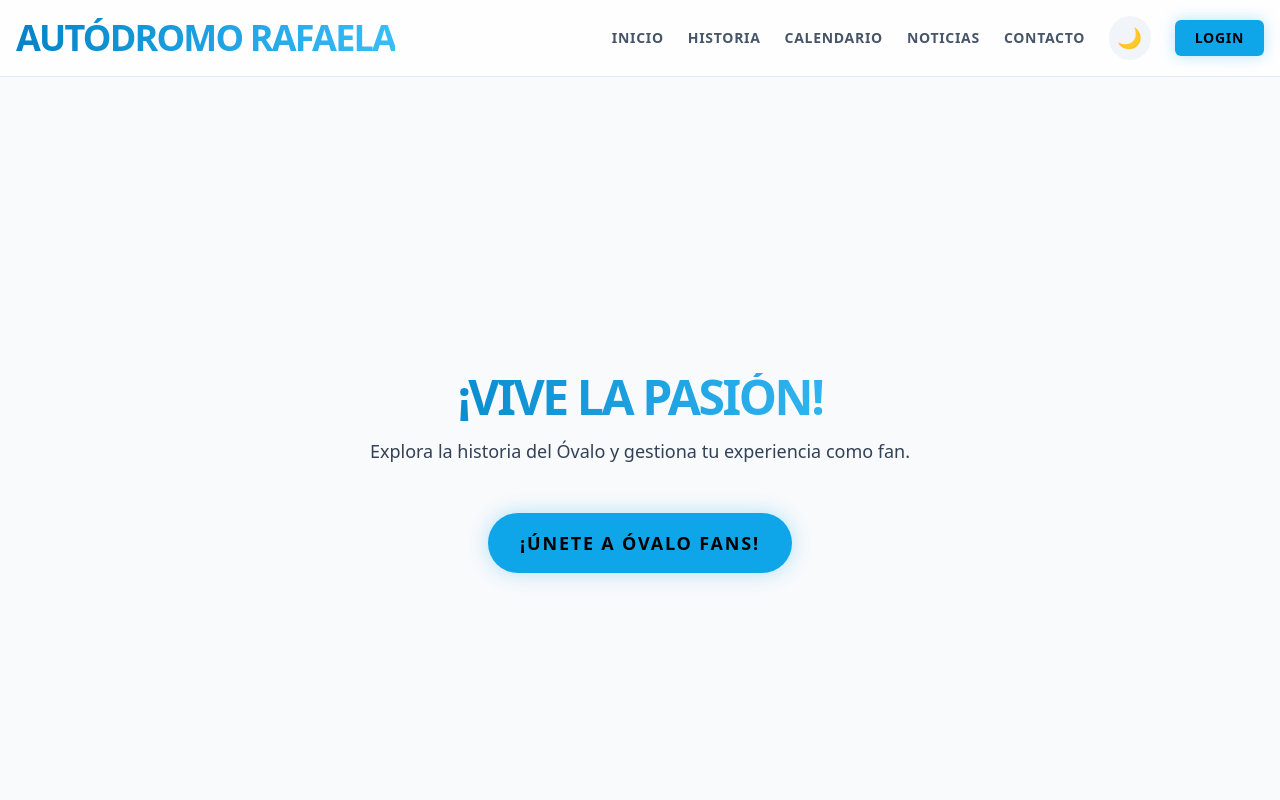
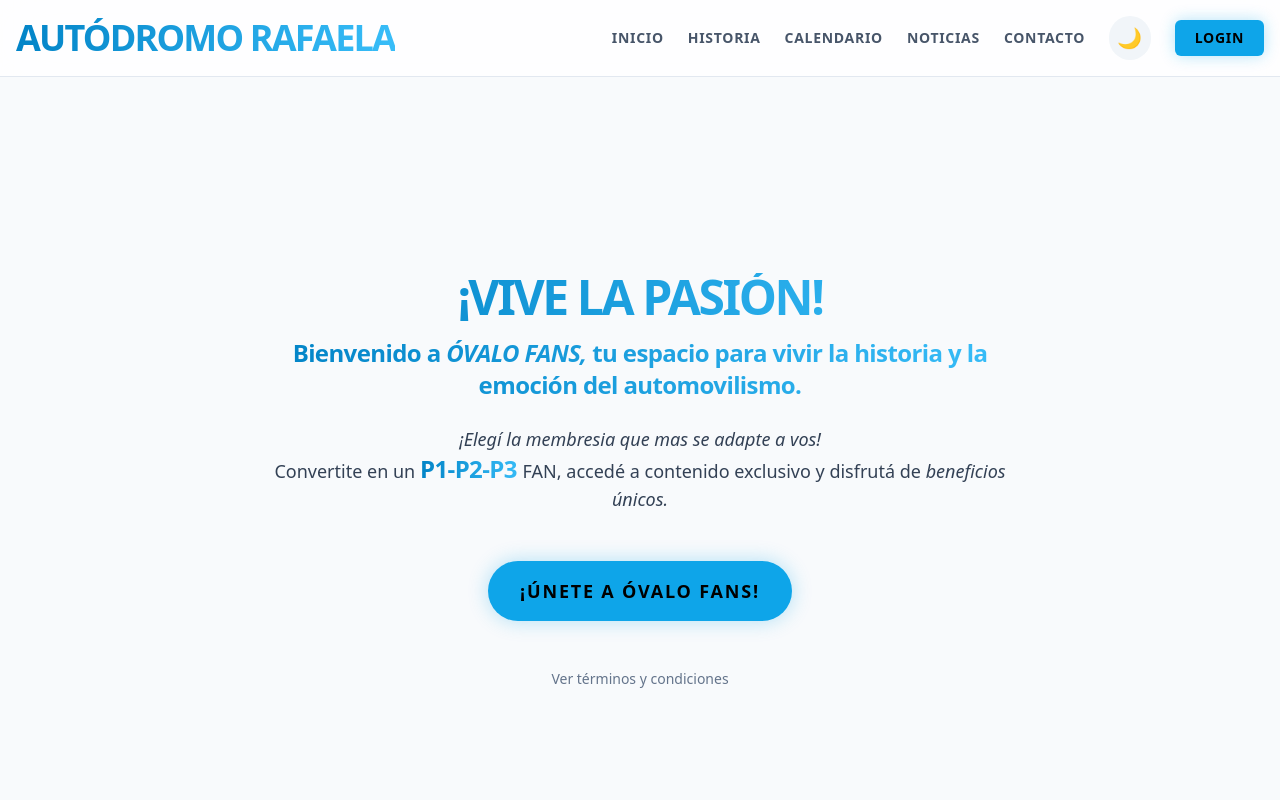
Before and after one commit to mardigitals/front-ovalo-fans, a React (Vite) app: page / in a window 1280 px wide. Shown: the top 800 px of the page. Built offline with nearby package versions, Linux system fonts and the light colour scheme.

Commit message:
adaptamos informacion en la pagina de inicio y boton de terms and conditions

```diff
--- a/src/pages/HomePage.tsx
+++ b/src/pages/HomePage.tsx
@@ -28,22 +28,32 @@ const HomePage = () => (
       <h2 className="title-fan mb-4">
         ¡VIVE LA PASIÓN!
       </h2>
+      <h3 className="subtitle-fan mb-6">
+        Bienvenido a <em>ÓVALO FANS,</em> tu espacio para vivir la historia y la emoción del automovilismo.
+      </h3>
 
+      <em className="text-fan">
+        ¡Elegí la membresia que mas se adapte a vos!
+      </em>
+      <p className="text-fan">
+        Convertite en un <span className="subtitle-fan">P1-P2-P3 </span>FAN, accedé a contenido exclusivo y disfrutá de <em>beneficios únicos.</em>
+      </p>
 
-      <p className="text-fan">
-        Explora la historia del Óvalo y gestiona tu experiencia como fan.
-      </p>
     </div>
 
 
     <Link
       to="/login"
-      className="mb-12 relative z-10 py-4 px-8 font-black rounded-full text-black bg-sky-500 hover:bg-sky-400 shadow-[0_0_20px_rgba(14,165,233,0.3)] hover:shadow-[0_0_30px_rgba(14,165,233,0.6)] hover:scale-105 transition-all uppercase tracking-widest text-lg"
-    >
+      className="mb-12 relative z-10 py-4 px-8 font-black rounded-full text-black bg-sky-500 hover:bg-sky-400 shadow-[0_0_20px_rgba(14,165,233,0.3)] hover:shadow-[0_0_30px_rgba(14,165,233,0.6)] hover:scale-105 transition-all uppercase tracking-widest text-lg">
       ¡Únete a ÓVALO FANS!
     </Link>
 
-  </div>
+    {/* Botón terminos y condiciones */}
+    <Link to="/terms-conditions" className="mb-8 text-slate-500 hover:text-sky-500 transition-colors text-sm font-medium">
+      Ver términos y condiciones
+    </Link>
+
+</div>
 );
 
 export default HomePage;
```
